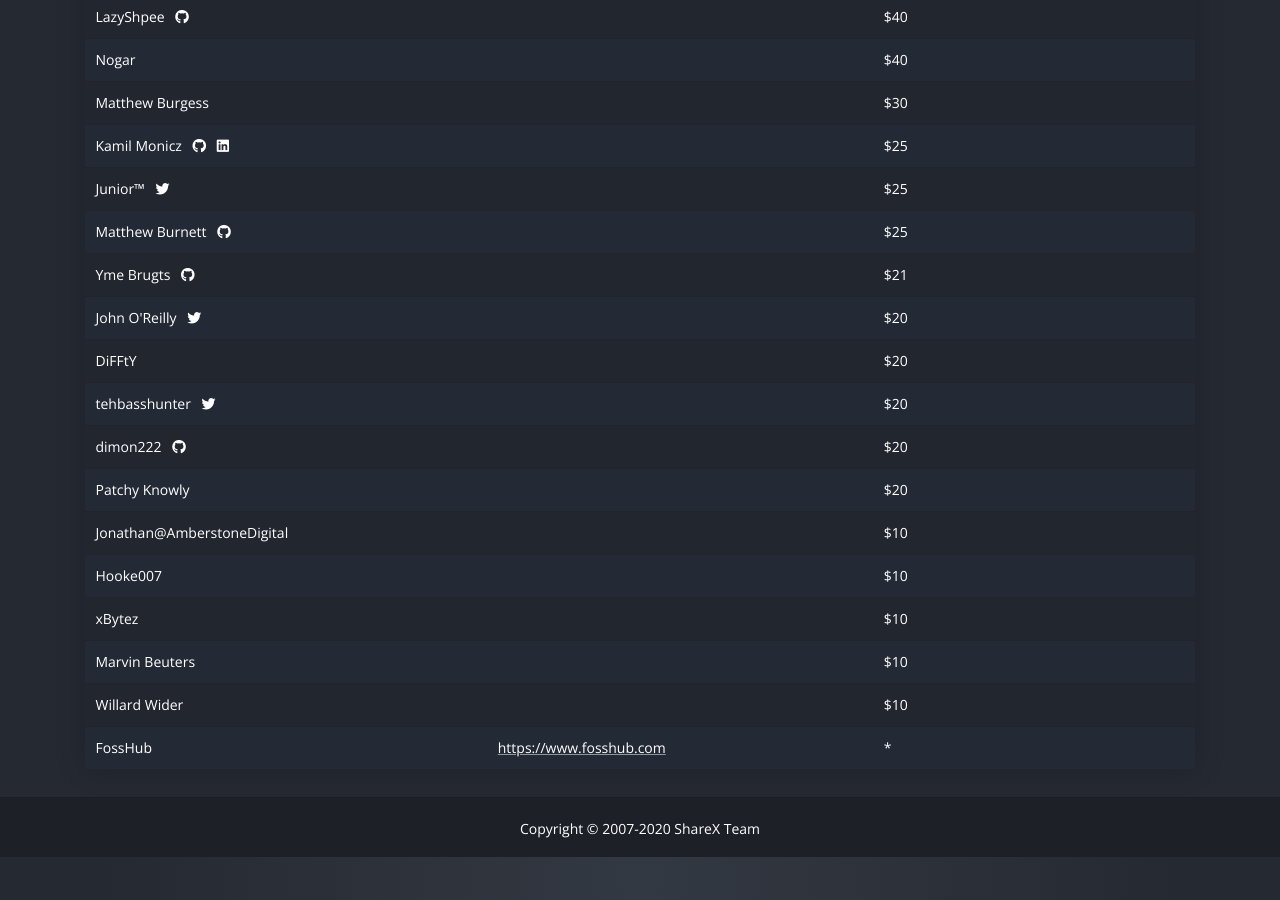
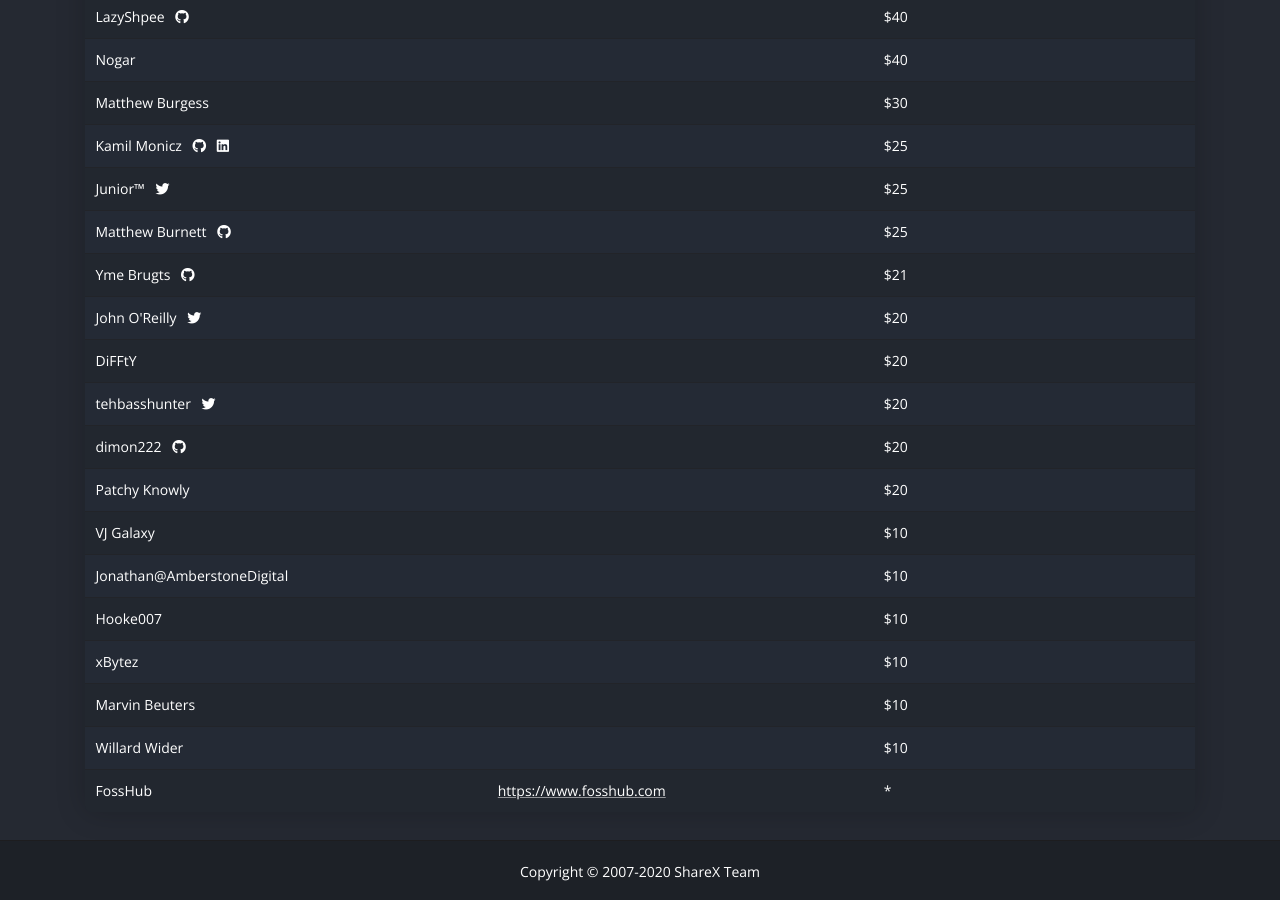
Before and after one commit to ShareX/sharex.github.io, a Jekyll site: the page built from donate/index.html, in a window 1280 px wide and 900 px high, scrolled down 1815 px. Built offline with Jekyll 4.4.1, drawn with Linux system fonts in a browser that asks for light colours.

Commit message:
Update donators.yml

```diff
--- a/_data/donators.yml
+++ b/_data/donators.yml
@@ -173,3 +173,6 @@
 - name: John O'Reilly
   twitter: https://twitter.com/John_O_Really
   amount: 20
+
+- name: VJ Galaxy
+  amount: 10
```
